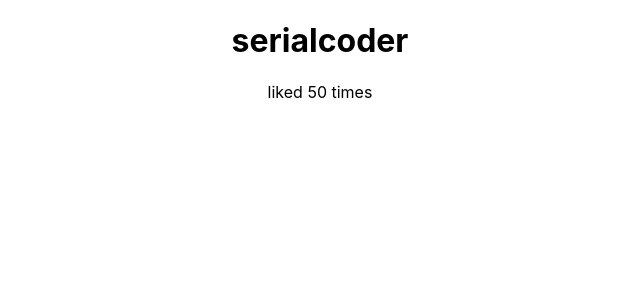
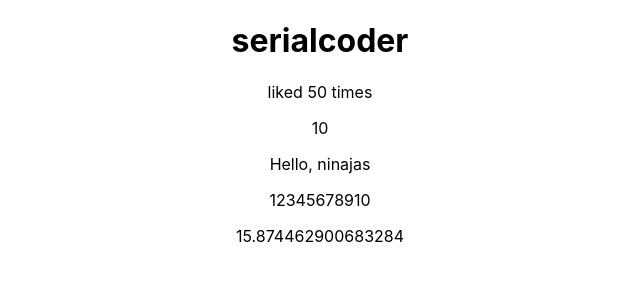
Before and after one commit to vincenttommi/Full-Reat-Tutorial, a React (Create React App) app in the folder blog/: page / in a window 1280 px wide. Shown: the top 300 px of the page, without its empty margins (320-960 px from the left). Built offline with nearby package versions, Linux system fonts and the light colour scheme.

Commit message:
writing and outputting dynamic numebers in react

```diff
--- a/blog/src/App.jsx
+++ b/blog/src/App.jsx
@@ -4,14 +4,23 @@ import './App.css';
 function App() {
 
   //function  component
+  // numbers integes  string and arrays can be   outputted as dynamic values in react
 const title = 'serialcoder';
 const likes = 50;
+const person = {name: "vincent", age:24};
   return (
     <div className="App">
        <div className="content">
 
           <h1>{ title }</h1>
           <p>liked {likes}  times</p>
+          <p>{ 10 }</p>
+          <p>{"Hello, ninajas"}</p>
+          <p>{[1,2,3,4,5,6,7,8,9,10]}</p>
+          <p>{Math.random() * 20}</p>
+          {/* <p>{person}</p> */}
+
+        {/* objects and boolean cannot be outputted as dynamic values in react */}
 
 
 
```
